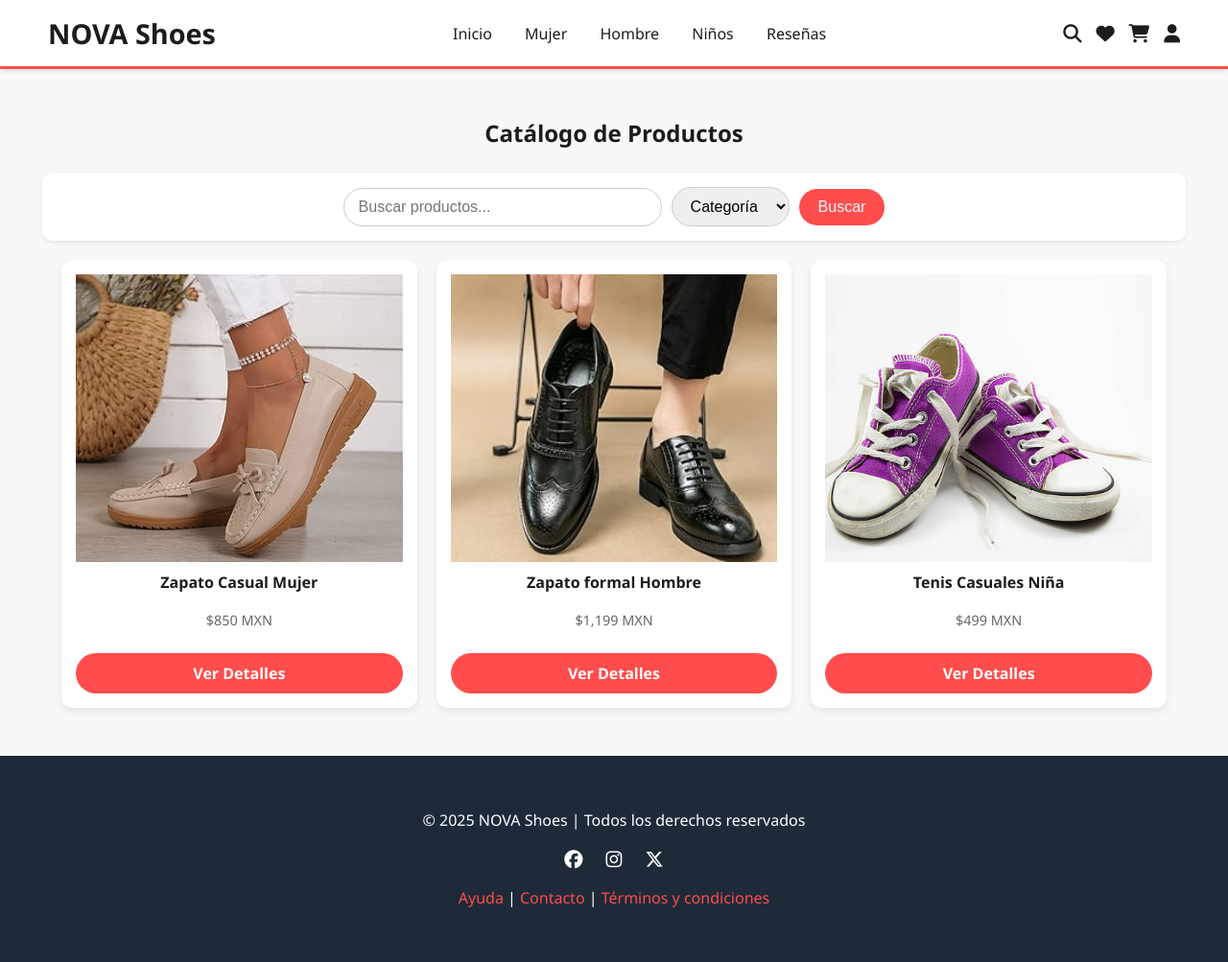
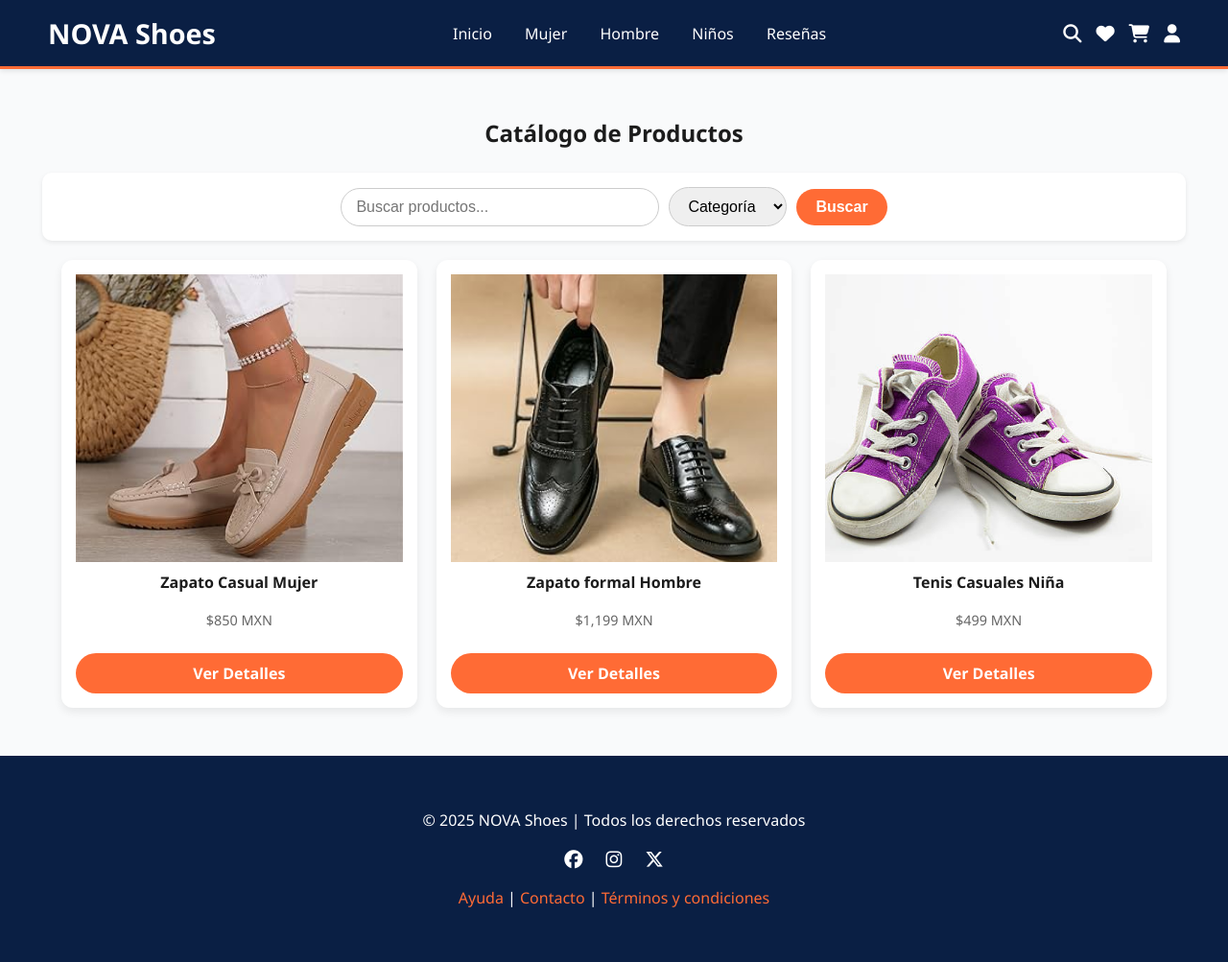
Before and after one commit to MonsseMarin/Nova-Shoes, a Django app: page /catalogo/ in a window 1280 px wide. Shown: the whole page at 96% size. Run offline with Django 5.2, Linux system fonts and the light colour scheme.

Commit message:
Descripción breve de los cambios

```diff
--- a/ProyectoZapatos/core/static/core/css/style.css
+++ b/ProyectoZapatos/core/static/core/css/style.css
@@ -1,11 +1,21 @@
 /* === VARIABLES DE COLOR (para consistencia) === */
 :root {
-    --color-acento: #FF4C4C;
-    --color-acento-hover: #E63E3E;
-    --color-secundario: #003366;
-    --color-fondo: #F8F8F8;
-    --color-texto: #1C1C1C;
-    --color-footer: #1E2A38;
+      /* Colores base */
+    --color-fondo: #F9FAFB;              /* Fondo blanco/gris claro */
+    --color-texto: #1C1C1C;              /* Texto principal negro grisáceo */
+
+    /* Colores de acción */
+    --color-boton: #007B5E;              /* Verde azulado para botones */
+    --color-boton-hover: #00664D;        /* Más oscuro al pasar el mouse */
+
+    /* Colores de promociones */
+    --color-acento: #FF6B35;             /* Naranja para promociones/ofertas */
+    --color-acento-hover: #E65E2E;       /* Naranja oscuro al hover */
+
+    /* Encabezado y pie de página */
+    --color-header: #0A1F44;             /* Azul oscuro elegante */
+    --color-footer: #0A1F44;
+
 }
 
 /* === ESTILOS GLOBALES === */
@@ -18,7 +28,8 @@ body {
 
 /* === HEADER === */
 header {
-    background-color: #ffffff;
+    background-color: var(--color-header);
+    color:#FFFFFF;
     box-shadow: 0 2px 5px rgba(0,0,0,0.1);
     display: flex;
     align-items: center;
@@ -33,7 +44,7 @@ header {
 .logo {
     font-size: 1.8rem;
     font-weight: 700;
-    color: var(--color-texto);
+    color: #FFFFFF;
 }
 
 .logo span {
@@ -42,7 +53,7 @@ header {
 
 nav a {
     text-decoration: none;
-    color: var(--color-texto);
+    color: #FFFFFF;
     margin: 0 15px;
     font-weight: 500;
     position: relative;
@@ -72,9 +83,11 @@ nav a:hover::after {
     gap: 15px;
 }
 
+/* === ICONOS DEL HEADER === */
+
 .icons a {
     text-decoration: none;
-    color: var(--color-texto);
+    color:  #FFFFFF;
     font-size: 1.2rem;
     transition: color 0.3s;
 }
@@ -82,6 +95,58 @@ nav a:hover::after {
 .icons a:hover {
     color: var(--color-acento);
 }
+
+
+/* === BOTONES DE ACCIÓN === */
+.buy-btn,
+.filter-bar button,
+.checkout-btn {
+    background-color: var(--color-boton);
+    color: #fff;
+    border: none;
+    border-radius: 25px;
+    padding: 10px 20px;
+    font-weight: 600;
+    cursor: pointer;
+    transition: background-color 0.3s, transform 0.2s;
+}
+
+.buy-btn:hover,
+.filter-bar button:hover,
+.checkout-btn:hover {
+    background-color: var(--color-boton-hover);
+    transform: translateY(-2px);
+}
+
+/* === PROMOCIONES O OFERTAS === */
+.promo-banner, .highlight {
+    background-color: var(--color-acento);
+    color: #fff;
+    padding: 10px 15px;
+    border-radius: 8px;
+    font-weight: 600;
+    text-align: center;
+}
+
+/* === FOOTER === */
+footer {
+    background-color: var(--color-footer);
+    color: #FFFFFF;
+    padding: 40px 0;
+    text-align: center;
+    margin-top: 50px;
+}
+
+footer a {
+    color: var(--color-acento);
+    text-decoration: none;
+}
+
+footer a:hover {
+    color: #FFFFFF;
+    text-decoration: underline;
+}
+
 
 /* === BUSCADOR === */
 .search-bar {
```
